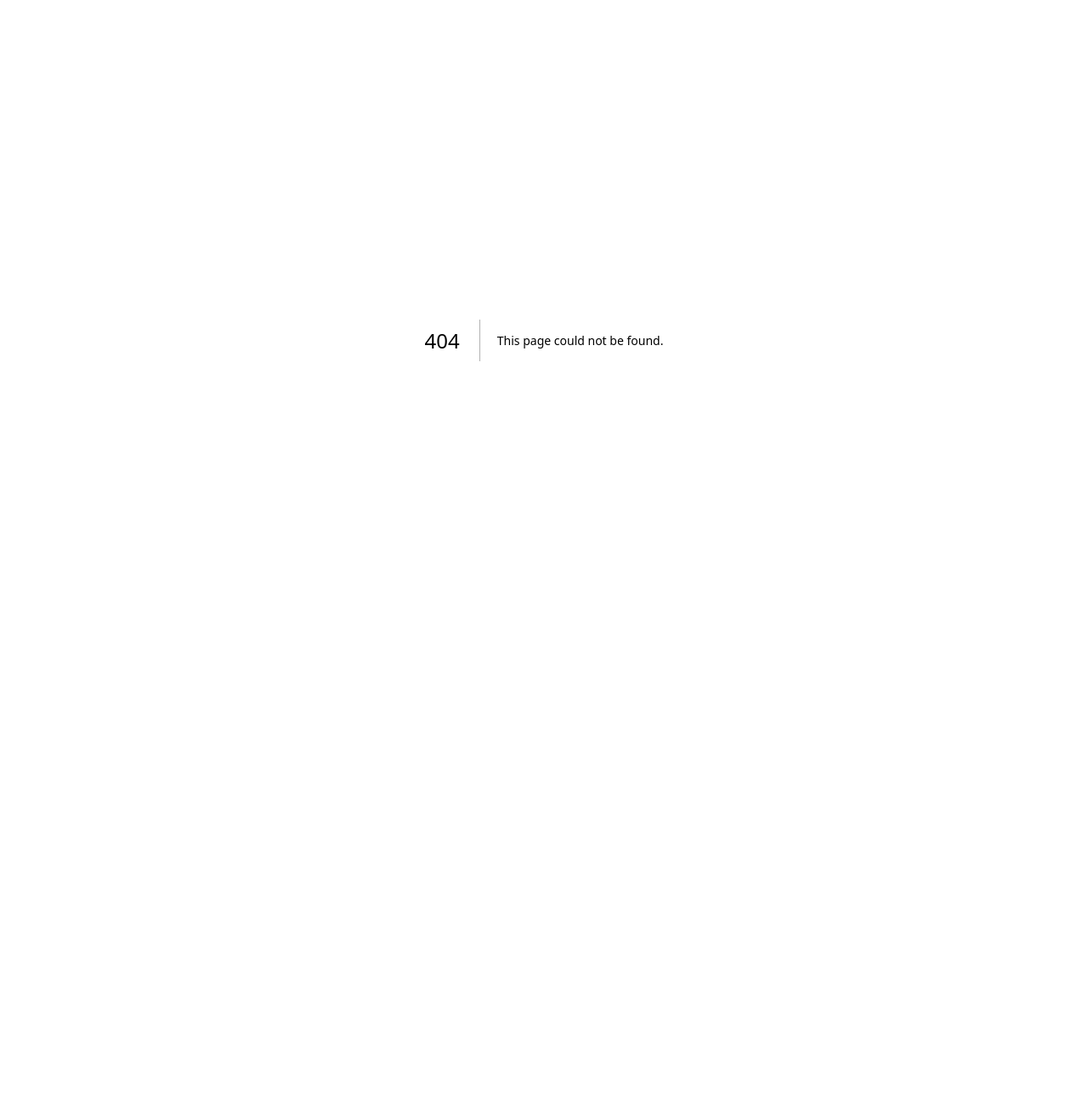
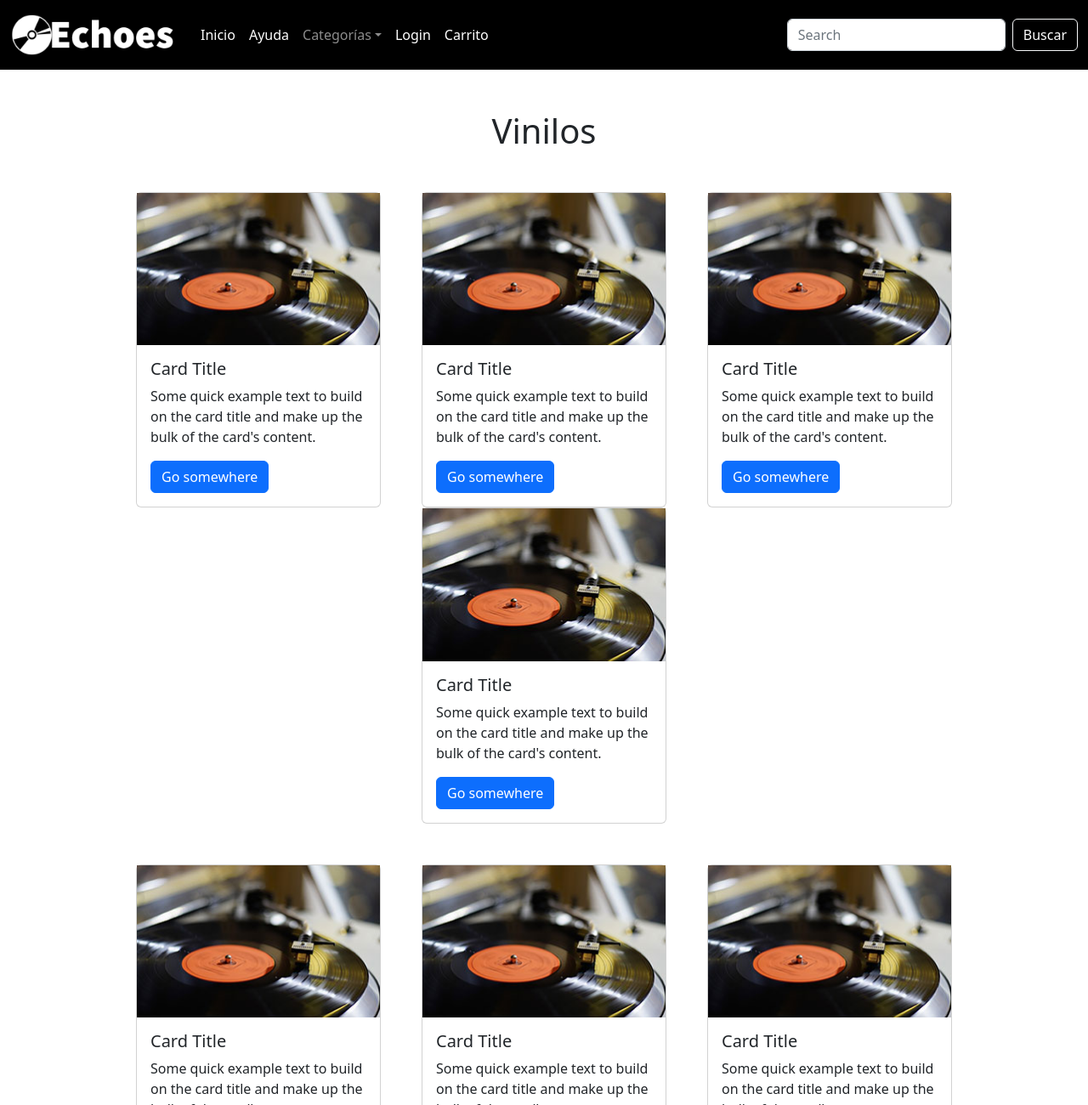
Before and after one commit to AlessandroHACK/echoes1, a Next.js app: page /Vinilos in a window 1280 px wide. Before the commit this address had no page. Shown: the top 1300 px of the page at 85% size. Before the commit the page ends 800 px from the top, so only its background shows below. Built offline with nearby package versions, Linux system fonts and the light colour scheme.

Commit message:
sección vinilos

```diff
--- a/components/Header.js
+++ b/components/Header.js
@@ -33,7 +33,7 @@ const Header = () => {
               id="navbarScrollingDropdown"
               style={{ color: 'white' }}
             >
-              <NavDropdown.Item href="#action3" style={{ color: 'black' }}>
+              <NavDropdown.Item href="/Vinilos" style={{ color: 'blak' }}>
                 Vinilos
               </NavDropdown.Item>
               <NavDropdown.Item href="#action4" style={{ color: 'black' }}>
--- /dev/null
+++ b/pages/Vinilos.js
@@ -0,0 +1,249 @@
+import Image from 'next/image';
+import Layout from '../components/Layout'
+import Button from 'react-bootstrap/Button';
+import Card from 'react-bootstrap/Card';
+
+const Vinilos = () => {
+  return (
+
+      <Layout>
+        <h1  className="text-center color-black mt-5">Vinilos</h1>
+        <div className="cartitas mt-5 flex flex-wrap justify-center">
+
+          <div className="carta1 mx-4">
+            <Card style={{ width: "18rem" }}>
+              <Image
+                variant="top"
+                src="/img/disco1.jpg"
+                width={287}
+                height={180}
+              />
+              <Card.Body>
+                <Card.Title>Card Title</Card.Title>
+                <Card.Text>
+                  Some quick example text to build on the card title and make up
+                  the bulk of the card's content.
+                </Card.Text>
+                <Button variant="primary">Go somewhere</Button>
+              </Card.Body>
+            </Card>
+          </div>
+          <div className="carta1 mx-4">
+            <Card style={{ width: "18rem" }}>
+            <Image
+                variant="top"
+                src="/img/disco1.jpg"
+                width={287}
+                height={180}
+              />
+              <Card.Body>
+                <Card.Title>Card Title</Card.Title>
+                <Card.Text>
+                  Some quick example text to build on the card title and make up
+                  the bulk of the card's content.
+                </Card.Text>
+                <Button variant="primary">Go somewhere</Button>
+              </Card.Body>
+            </Card>
+          </div>
+          <div className="carta1 mx-4">
+            <Card style={{ width: "18rem" }}>
+            <Image
+                variant="top"
+                src="/img/disco1.jpg"
+                width={287}
+                height={180}
+              />
+              <Card.Body>
+                <Card.Title>Card Title</Card.Title>
+                <Card.Text>
+                  Some quick example text to build on the card title and make up
+                  the bulk of the card's content.
+                </Card.Text>
+                <Button variant="primary">Go somewhere</Button>
+              </Card.Body>
+            </Card>
+          </div>
+          <div className="carta1 mx-4">
+            <Card style={{ width: "18rem" }}>
+            <Image
+                variant="top"
+                src="/img/disco1.jpg"
+                width={287}
+                height={180}
+              />
+              <Card.Body>
+                <Card.Title>Card Title</Card.Title>
+                <Card.Text>
+                  Some quick example text to build on the card title and make up
+                  the bulk of the card's content.
+                </Card.Text>
+                <Button variant="primary">Go somewhere</Button>
+              </Card.Body>
+            </Card>
+          </div>
+        </div>
+
+
+        <div className="cartitas mt-5 flex flex-wrap justify-center">
+
+          <div className="carta1 mx-4">
+            <Card style={{ width: "18rem" }}>
+              <Image
+                variant="top"
+                src="/img/disco1.jpg"
+                width={287}
+                height={180}
+              />
+              <Card.Body>
+                <Card.Title>Card Title</Card.Title>
+                <Card.Text>
+                  Some quick example text to build on the card title and make up
+                  the bulk of the card's content.
+                </Card.Text>
+                <Button variant="primary">Go somewhere</Button>
+              </Card.Body>
+            </Card>
+          </div>
+          <div className="carta1 mx-4">
+            <Card style={{ width: "18rem" }}>
+            <Image
+                variant="top"
+                src="/img/disco1.jpg"
+                width={287}
+                height={180}
+              />
+              <Card.Body>
+                <Card.Title>Card Title</Card.Title>
+                <Card.Text>
+                  Some quick example text to build on the card title and make up
+                  the bulk of the card's content.
+                </Card.Text>
+                <Button variant="primary">Go somewhere</Button>
+              </Card.Body>
+            </Card>
+          </div>
+          <div className="carta1 mx-4">
+            <Card style={{ width: "18rem" }}>
+            <Image
+                variant="top"
+                src="/img/disco1.jpg"
+                width={287}
+                height={180}
+              />
+              <Card.Body>
+                <Card.Title>Card Title</Card.Title>
+                <Card.Text>
+                  Some quick example text to build on the card title and make up
+                  the bulk of the card's content.
+                </Card.Text>
+                <Button variant="primary">Go somewhere</Button>
+              </Card.Body>
+            </Card>
+          </div>
+          <div className="carta1 mx-4">
+            <Card style={{ width: "18rem" }}>
+            <Image
+                variant="top"
+                src="/img/disco1.jpg"
+                width={287}
+                height={180}
+              />
+              <Card.Body>
+                <Card.Title>Card Title</Card.Title>
+                <Card.Text>
+                  Some quick example text to build on the card title and make up
+                  the bulk of the card's content.
+                </Card.Text>
+                <Button variant="primary">Go somewhere</Button>
+              </Card.Body>
+            </Card>
+          </div>
+        </div>
+
+
+        <div className="cartitas mt-5 flex flex-wrap justify-center">
+
+          <div className="carta1 mx-4">
+            <Card style={{ width: "18rem" }}>
+              <Image
+                variant="top"
+                src="/img/disco1.jpg"
+                width={287}
+                height={180}
+              />
+              <Card.Body>
+                <Card.Title>Card Title</Card.Title>
+                <Card.Text>
+                  Some quick example text to build on the card title and make up
+                  the bulk of the card's content.
+                </Card.Text>
+                <Button variant="primary">Go somewhere</Button>
+              </Card.Body>
+            </Card>
+          </div>
+          <div className="carta1 mx-4">
+            <Card style={{ width: "18rem" }}>
+            <Image
+                variant="top"
+                src="/img/disco1.jpg"
+                width={287}
+                height={180}
+              />
+              <Card.Body>
+                <Card.Title>Card Title</Card.Title>
+                <Card.Text>
+                  Some quick example text to build on the card title and make up
+                  the bulk of the card's content.
+                </Card.Text>
+                <Button variant="primary">Go somewhere</Button>
+              </Card.Body>
+            </Card>
+          </div>
+          <div className="carta1 mx-4">
+            <Card style={{ width: "18rem" }}>
+            <Image
+                variant="top"
+                src="/img/disco1.jpg"
+                width={287}
+                height={180}
+              />
+              <Card.Body>
+                <Card.Title>Card Title</Card.Title>
+                <Card.Text>
+                  Some quick example text to build on the card title and make up
+                  the bulk of the card's content.
+                </Card.Text>
+                <Button variant="primary">Go somewhere</Button>
+              </Card.Body>
+            </Card>
+          </div>
+          <div className="carta1 mx-4">
+            <Card style={{ width: "18rem" }}>
+            <Image
+                variant="top"
+                src="/img/disco1.jpg"
+                width={287}
+                height={180}
+              />
+              <Card.Body>
+                <Card.Title>Card Title</Card.Title>
+                <Card.Text>
+                  Some quick example text to build on the card title and make up
+                  the bulk of the card's content.
+                </Card.Text>
+                <Button variant="primary">Go somewhere</Button>
+              </Card.Body>
+            </Card>
+          </div>
+        </div>
+
+
+
+
+      </Layout>
+
+  )
+}
+
+export default Vinilos
```
